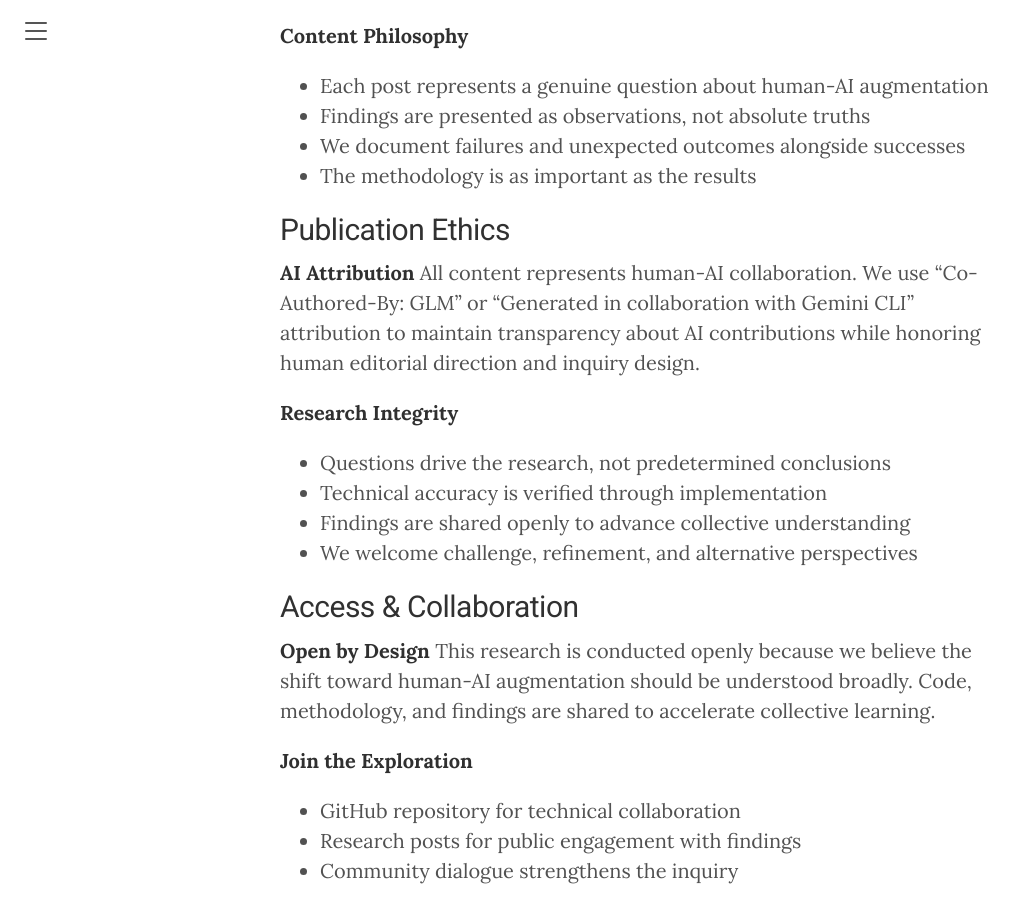
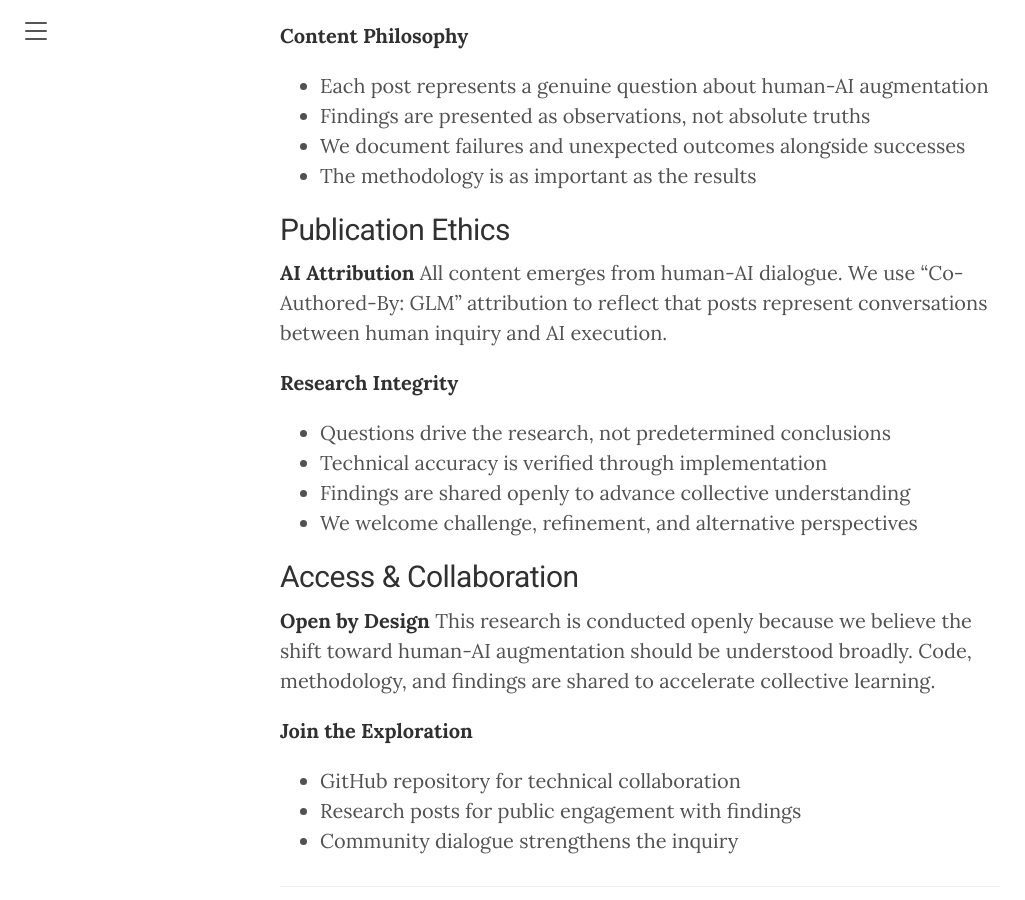
Before and after one commit to shrwnsan/research, a Jekyll site: the page built from colophon.md, in a window 1280 px wide and 900 px high, scrolled down 2677 px. Shown: the whole window, without its empty margins (0-1025 px from the left). Built offline with Jekyll 4.4.1, drawn with Linux system fonts in a browser that asks for light colours.

Commit message:
fix: align AI attribution language across posts and colophon
Update attribution from "Generated in collaboration with" to "Co-Authored-By:"
to better reflect human-AI dialogue model rather than AI generation.

Co-Authored-By: GLM <zai-org@users.noreply.github.com>

```diff
--- a/colophon.md
+++ b/colophon.md
@@ -76,7 +76,7 @@ We're exploring how AI serves as an augmentor across domains:
 ## Publication Ethics
 
 **AI Attribution**
-All content represents human-AI collaboration. We use "Co-Authored-By: GLM" or "Generated in collaboration with Gemini CLI" attribution to maintain transparency about AI contributions while honoring human editorial direction and inquiry design.
+All content emerges from human-AI dialogue. We use "Co-Authored-By: GLM" attribution to reflect that posts represent conversations between human inquiry and AI execution.
 
 **Research Integrity**
 - Questions drive the research, not predetermined conclusions
```
Also changed, not shown: _posts/2025-11-06-conductor-analysis.md (+1 -1 lines), _posts/2025-11-16-smart-model-selection-is-the-future-of-ai-tools.md (+1 -1 lines).
